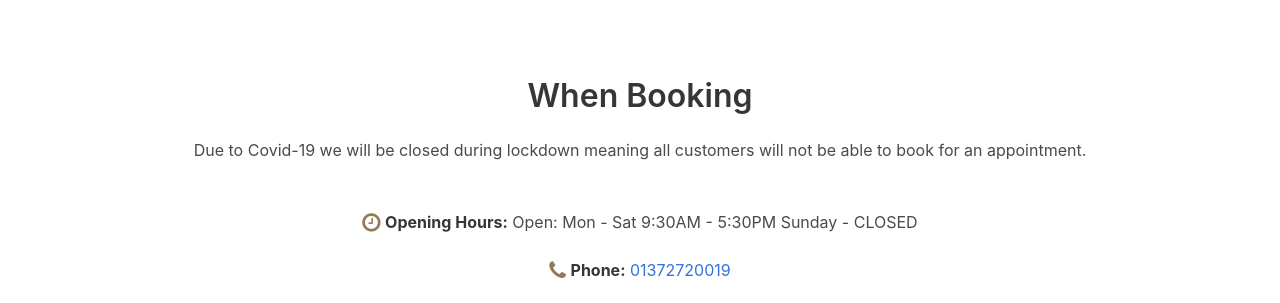
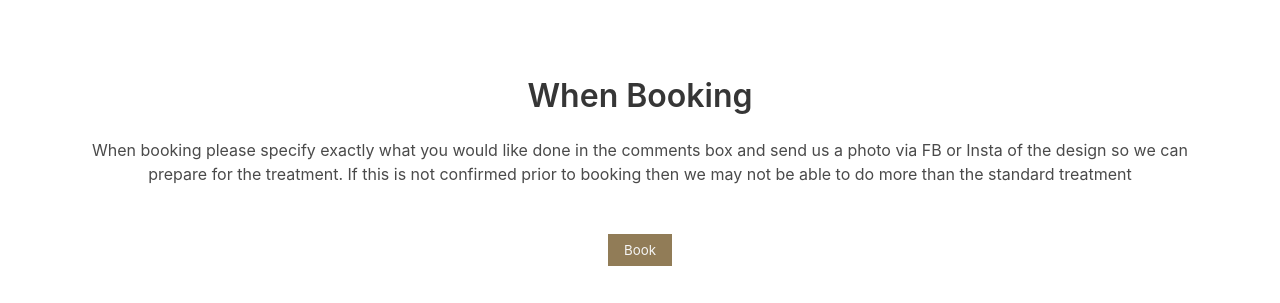
Before and after one commit to AndyNgu98/crystalnailsstatic, a website with bundled scripts: page index.html in a window 1280 px wide. Shown: the part 1480-1783 px from the top of the page. Built offline with nearby package versions, Linux system fonts and the light colour scheme.

Commit message:
booking update

```diff
--- a/index.html
+++ b/index.html
@@ -77,11 +77,15 @@
      <section class="section" id="booking">
         <div class="container has-text-centered">
             <h2 class="title">When Booking</h2>
-            <p>Due to Covid-19 we will be closed during lockdown meaning all customers will not be able to book for an appointment.</p>
-            <!-- <p>When booking it means you have read and agreed to all of the terms and conditions which are displayed above. Please select the right Time & Date & treatment to insure we have alocated enough time for you.</p> -->
+            <p>When booking please specify exactly what you would like done in the comments box and send us a photo via FB or Insta of the design so we can prepare for the treatment.
+                If this is not confirmed prior to booking then we may not be able to do more than the standard treatment</p>
+                <br><br>
+            <div class="text-center">
+                <script id="setmore_script" type="text/javascript" src="https://my.setmore.com/webapp/js/src/others/setmore_iframe.js"></script>
+                <a id="Setmore_button_iframe" style="float:none" href="https://my.setmore.com/bookingpage/99a70292-6c2d-420d-bc4f-b94d7f365838"><input id="btn-sub" type="submit" value="Book" /></a>
+            </div>
             <br><br>
-            <p><i class="fa fa-clock-o fa-lg"></i>
-                <strong>Opening Hours:</strong>  Open: Mon - Sat 9:30AM - 5:30PM Sunday - CLOSED</p>
+            <p><i class="fa fa-clock-o fa-lg"></i> <strong>Opening Hours:</strong>  Open: Mon - Sat 9:30AM - 5:30PM Sunday - CLOSED</p>
             <br>
             <p> <i class="fa fa-phone fa-lg"></i> <strong>Phone:</strong> <a href="tel:01372720019">01372720019</a></p>
             <br>
--- a/sass/partials/_nav.scss
+++ b/sass/partials/_nav.scss
@@ -14,3 +14,7 @@
 .navbar-burger {
     color: black;
 }
+
+.btn-unique {
+    background-color: rgb(0, 255, 119);
+}
--- a/sass/partials/_settings.scss
+++ b/sass/partials/_settings.scss
@@ -1,8 +1,21 @@
 body {
     // background-color: rgb(238, 238, 238);
-    background-color: white
-    ;
+    background-color: white;
 }
+
+#btn-sub {
+    background-color: #917C57 !important;
+    height: 2rem;
+    width: 4rem;
+    color: whitesmoke;
+    background-color: transparent;
+    border: 0px solid;}
+
+#btn-sub:hover {
+    background-color: #FFB730 !important; }
+
+#btn-sub:active, .btn-unique:focus {
+    background-color: #00E676 !important; }
 
 .hero {
     padding: 5rem 20px;
```
Also changed, not shown: pricing.html (+7 -2 lines), css/mystyles.css.
